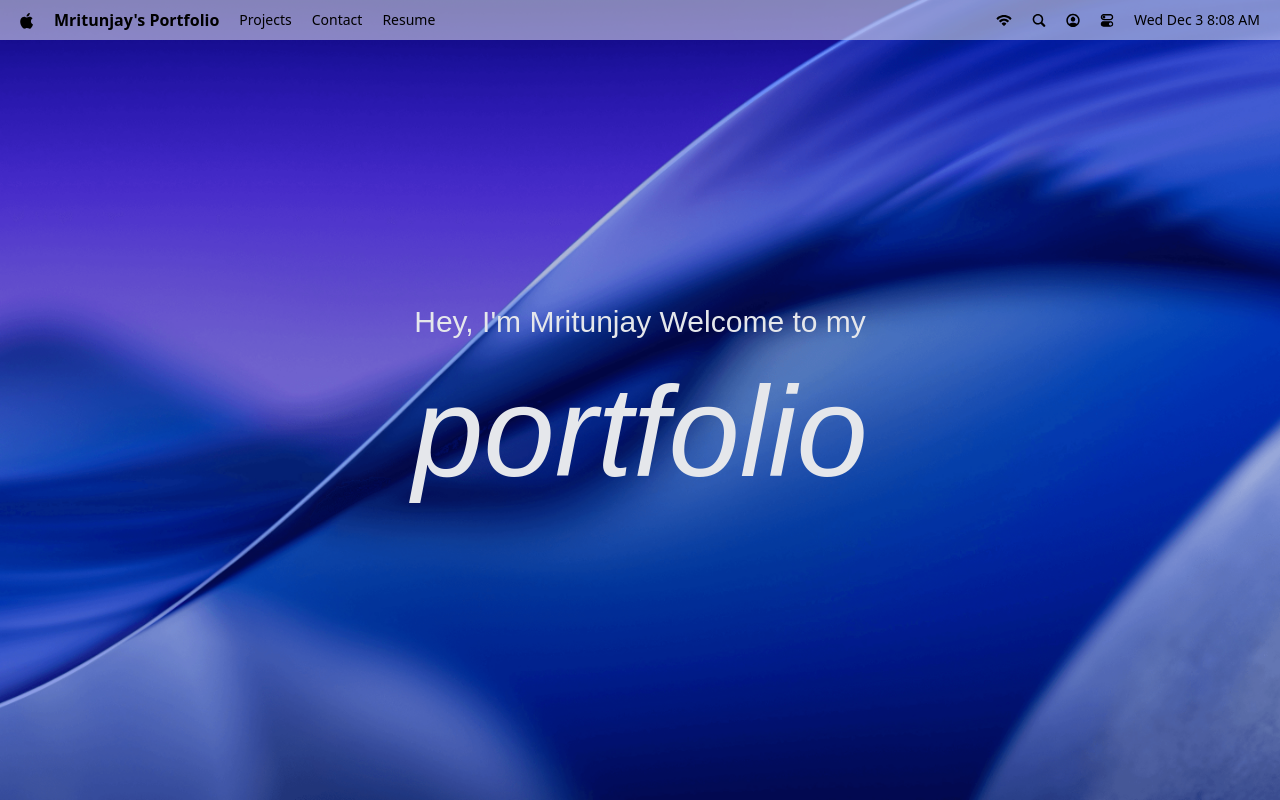
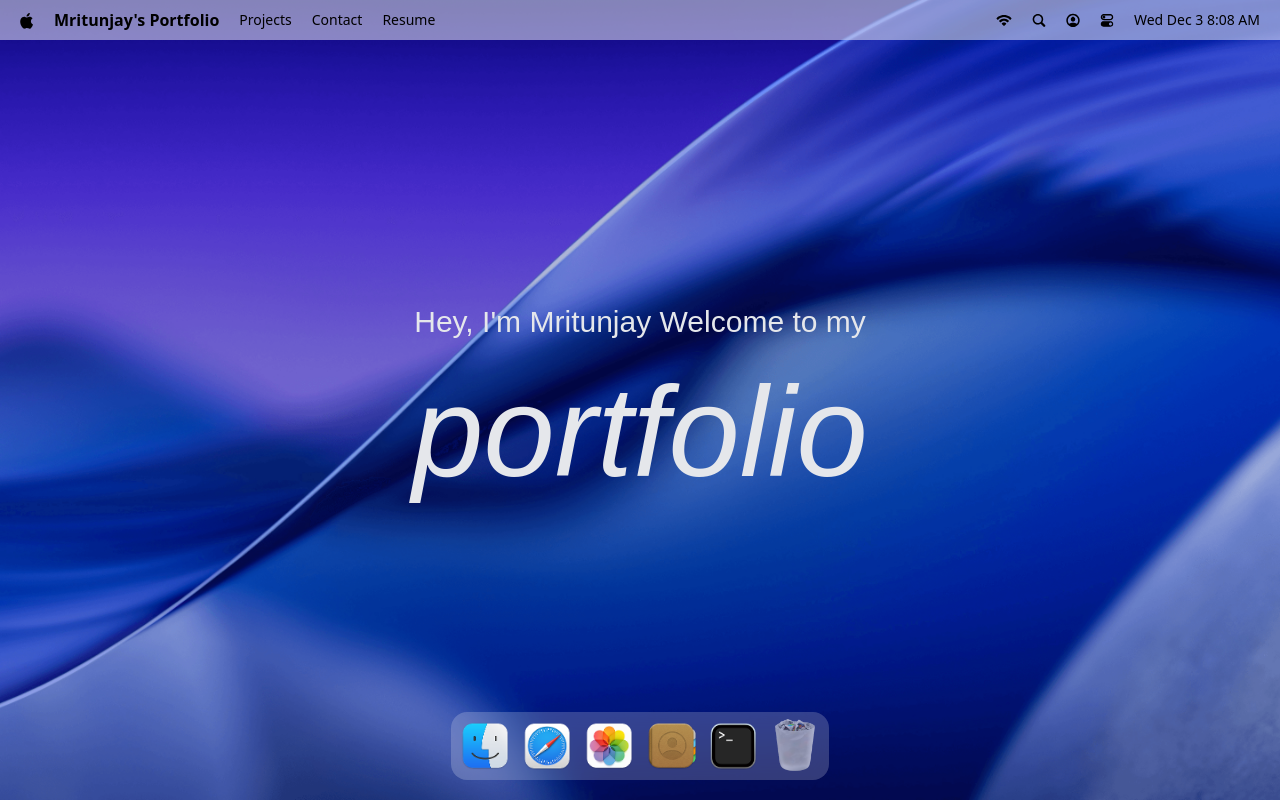
Before and after one commit to mritunjay226/MacOs-Portfolio, a React (Vite) app: page / in a window 1280 px wide. Built offline with nearby package versions, Linux system fonts and the light colour scheme; a web font is replaced by a local one.

Commit message:
implement dock presentation

```diff
--- a/package.json
+++ b/package.json
@@ -17,6 +17,7 @@
     "lucide-react": "^0.555.0",
     "react": "^19.2.0",
     "react-dom": "^19.2.0",
+    "react-tooltip": "^5.30.0",
     "tailwindcss": "^4.1.17"
   },
   "devDependencies": {
--- a/src/App.jsx
+++ b/src/App.jsx
@@ -1,10 +1,11 @@
-import {Navbar, Welcome} from "@components"
+import {Dock, Navbar, Welcome} from "@components"
 
 const App = () => {
   return (
     <main>
         <Navbar/>
         <Welcome />
+        <Dock />
     </main>
   )
 }
--- /dev/null
+++ b/src/components/Dock.jsx
@@ -0,0 +1,92 @@
+import { dockApps } from "@constants"
+import { useGSAP } from "@gsap/react"
+import gsap from "gsap"
+import { useRef } from "react"
+import { Tooltip } from "react-tooltip"
+
+const Dock = () => {
+  const dockRef = useRef(null)
+
+  useGSAP(() => {
+    const dock = dockRef.current;
+    if (!dock) return;
+
+    const icons = dock.querySelectorAll(".dock-icon");
+
+    const animateIcons = (mouseX) => {
+      const { left } = dock.getBoundingClientRect();
+
+      icons.forEach((icon) => {
+        const { left: iconLeft, width } = icon.getBoundingClientRect();
+        const center = iconLeft - left + width / 2;
+        const distance = Math.abs(mouseX - center);
+        const intensity = Math.exp(-(distance ** 2.5) / 20000);
+        // const scale = 1 + intensity * 0.1;
+
+        gsap.to(icon, {
+          scale: 1 + 0.25 * intensity,
+          y: -15 * intensity,
+          duration: 0.25,
+          ease: "power1.out",
+        })
+      })
+    };
+
+    const handleMouseMove = (e) => {
+      const { left } = dock.getBoundingClientRect();
+
+      animateIcons(e.clientX - left);
+    };
+
+    const resetIcons = () => {
+      icons.forEach((icon) => {
+        gsap.to(icon, {
+          scale: 1,
+          y: 0,
+          duration: 0.3,
+          ease: "power1.out",
+        })
+      })
+    }
+
+    dock.addEventListener("mousemove", handleMouseMove)
+    dock.addEventListener("mouseleave", resetIcons)
+
+    return () => {
+      dock.removeEventListener("mousemove", handleMouseMove)
+      dock.removeEventListener("mouseleave", resetIcons)
+    }
+  },[]);
+
+  const toggleApp = (app) => { }
+  return (
+    <section id="dock">
+      <div ref={dockRef} className="dock-container">
+        {dockApps.map(({ id, name, icon, canOpen }) => (
+          <div key={id} className="relative flex justify-center">
+            <button
+              type="button"
+              className="dock-icon"
+              aria-label={name}
+              data-tooltip-id="dock-tooltip"
+              data-tooltip-content={name}
+              data-tooltip-delay-show={150}
+              disabled={!canOpen}
+              onClick={() => toggleApp({ id, canOpen })}
+            >
+              <img
+                src={`/images/${icon}`}
+                alt={name}
+                loading="lazy"
+                className={canOpen ? "" : "opacity-60"}
+              />
+            </button>
+          </div>
+        ))}
+        <Tooltip id="dock-tooltip" place="top" className="tooltip" />
+      </div>
+    </section>
+  )
+}
+
+export default Dock
--- a/src/components/index.js
+++ b/src/components/index.js
@@ -1,4 +1,5 @@
 import Navbar from "./Navbar"
 import Welcome from "./Welcome"
+import Dock from "./Dock"
 
-export {Navbar, Welcome}
+export {Navbar, Welcome, Dock}
```
Also changed, not shown: 1 other file (tests, documents, lock files or other folders).
